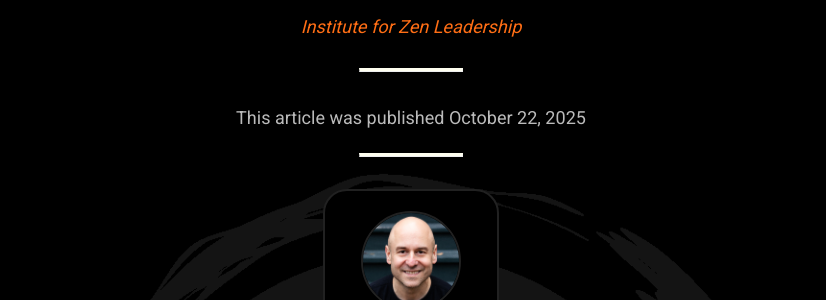
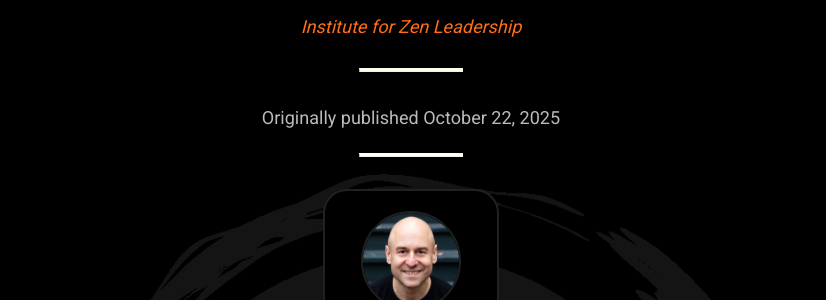
Before and after one commit to mindset-dojo/mindset-dojo.github.io, a Jekyll site: the page built from _forms/jiki.md, in a window 1280 px wide and 900 px high, scrolled down 929 px. Shown: the part 153-453 px from the top of the window, without its empty margins (229-1055 px from the left). Built offline with Jekyll 4.4.1, drawn with Linux system fonts in a browser that asks for light colours; some web fonts are replaced.

Commit message:
refactor(post): give original publishing date.

```diff
--- a/_layouts/post.html
+++ b/_layouts/post.html
@@ -26,7 +26,7 @@
   {% endif %}
 
   <p class="post-meta">
-    This article was published {{ page.date | date: "%B %-d, %Y" }}
+    Originally published {{ page.date | date: "%B %-d, %Y" }}
   </p>
 
   <hr>
```
